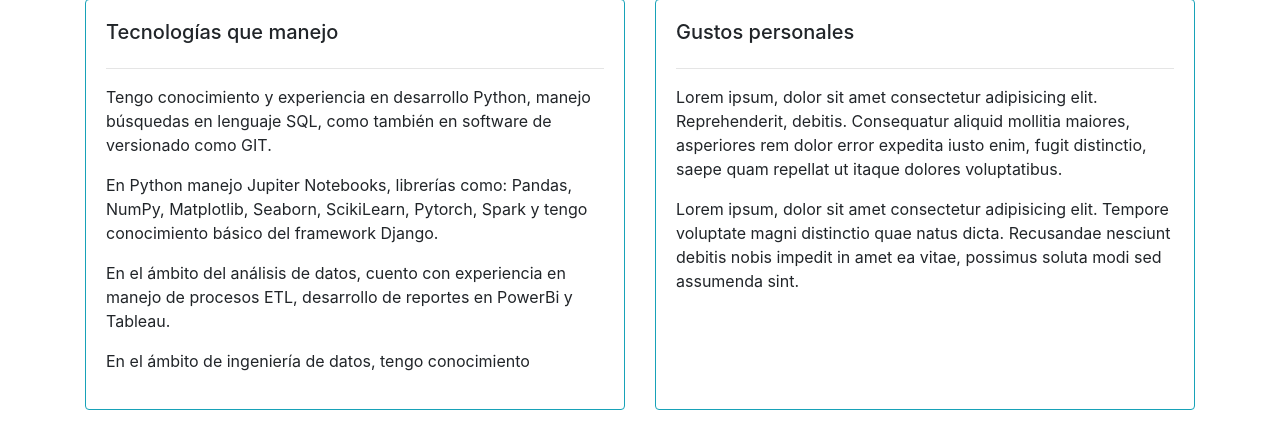
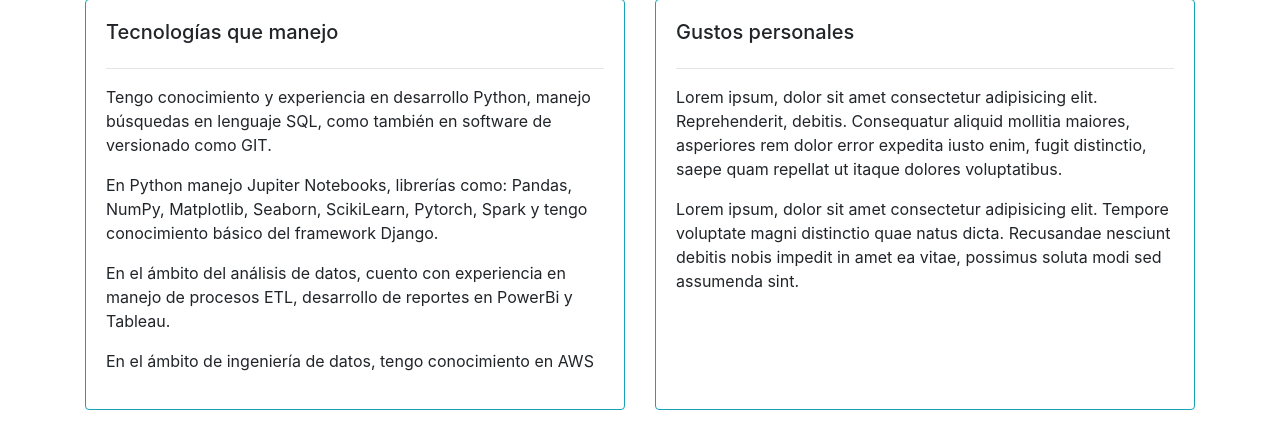
Before and after one commit to jandortiz/curriculum, a Django app: page / in a window 1280 px wide. Shown: the part 2356-2790 px from the top of the page. Run offline with Django 5.2, Linux system fonts and the light colour scheme.

Commit message:
completa apartado tecnologias

```diff
--- a/presentation/templates/presentation/home.html
+++ b/presentation/templates/presentation/home.html
@@ -116,7 +116,7 @@
 
                         <p>En el ámbito del análisis de datos, cuento con experiencia en manejo de procesos ETL, desarrollo de reportes en PowerBi y Tableau.</p>
 
-                        <p>En el ámbito de ingeniería de datos, tengo conocimiento </p>
+                        <p>En el ámbito de ingeniería de datos, tengo conocimiento en AWS</p>
 
                     </div>
                 </div>
```
